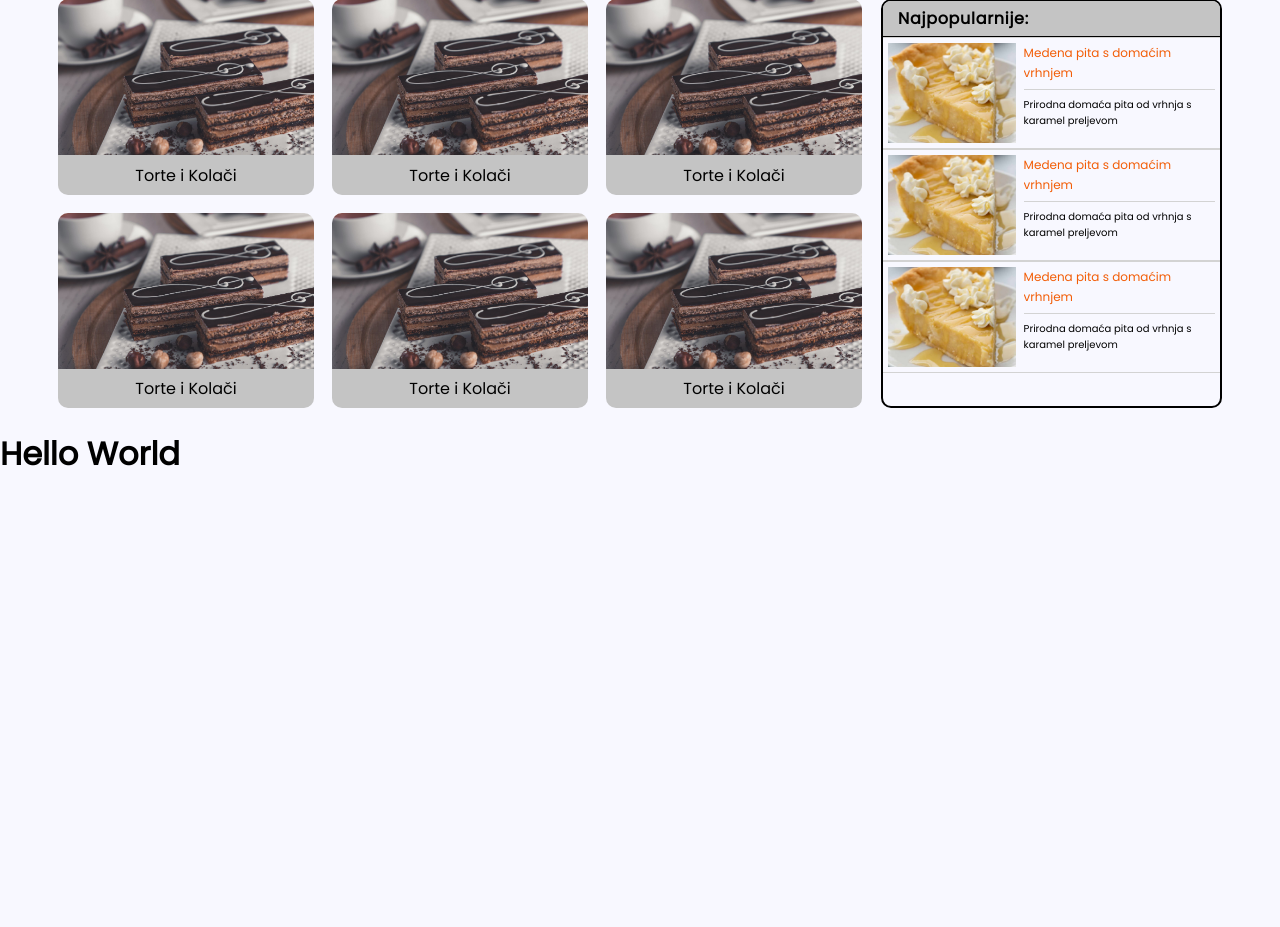
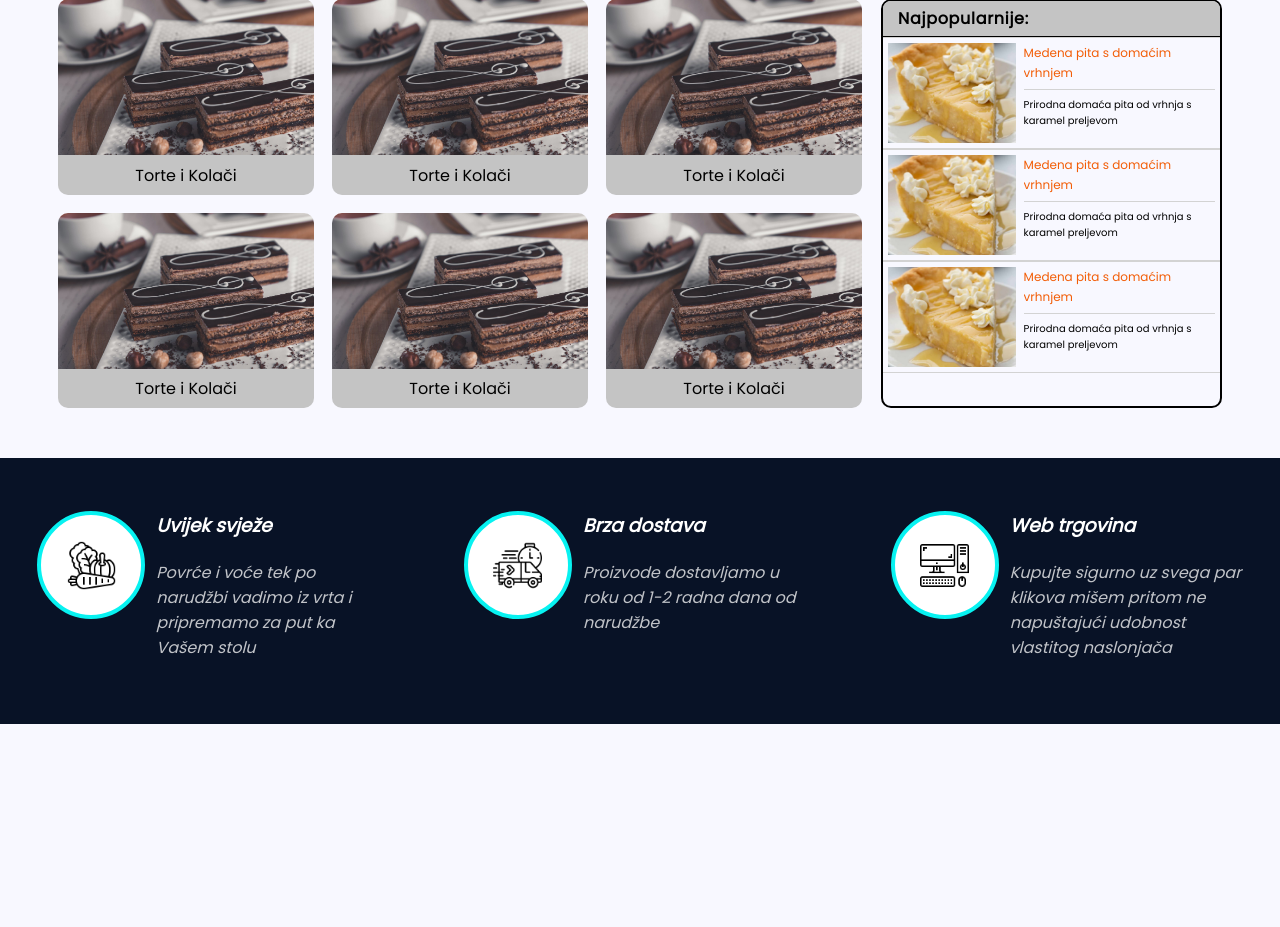
Before and after one commit to MarkoPavich/OPG_Plac, a Django app: page / in a window 1280 px wide. Shown: the part 573-1500 px from the top of the page. Run offline with Django 3.2, Linux system fonts and the light colour scheme.

Commit message:
Completed 'guarantees_banner'

```diff
--- a/OPG_Plac/static/guarantee_banner.css
+++ b/OPG_Plac/static/guarantee_banner.css
@@ -0,0 +1,125 @@
+.guarantee-banner-container{  /* Banner frame */
+	margin-top: 50px;
+	box-sizing: border-box;
+
+	background-color: #081226;
+
+	display: flex;
+	align-items: center;
+	justify-content: center;
+
+	overflow: hidden;
+}
+
+.guarantee-items-box{    /* group items container */
+	display: flex;
+	justify-content: space-around;
+	align-items: center;
+
+	width: 100%;
+	max-width: 1320px;
+}
+
+.guarantee-item-container{   /* individual item container */
+	display: flex;
+}
+
+.guarantee-item-icon-box{   /* Circular icon frame */
+	width: 100px;
+	height: 100px;
+	min-width: 100px;
+	min-height: 100px;
+
+	background-color: white;
+
+	border: solid 4px #07F2F1;
+	border-radius: 50%;
+
+	display: flex;
+	align-items: center;
+	justify-content: center;
+}
+
+.guarantee-item-text-box{
+	margin-left: 11px;
+
+	display: flex;
+	flex-direction: column;
+}
+
+.guarantee-item-text-header h3, .guarantee-item-text-span span{
+	color: white;
+	font-style: italic;
+}
+
+.guarantee-item-text-header h3{
+	margin: 0;
+	margin-bottom: 20px;
+}
+
+.guarantee-item-text-span{
+	opacity: 0.75;
+}
+
+@media(min-width: 700px) and (max-width: 1000px){
+	.guarantee-banner-container{
+		height: 320px;
+	}
+
+	.guarantee-item-container{
+		height: 100%;
+		flex-direction: column;
+		align-items: center;
+
+		padding-top: 80px;
+	}
+
+	.guarantee-items-box{
+		height: 100%;
+	}
+
+	.guarantee-item-text-header h3{
+		text-align: center;
+		width: 100%;
+	}
+
+	.guarantee-item-text-header{
+		margin-top: 10px;
+	}
+
+	.guarantee-item-text-span{
+		text-align: center;
+	}
+}
+
+@media(max-width: 700px){
+	.guarantee-banner-container{
+		height: 520px;
+	}
+
+	.guarantee-items-box{
+		flex-direction: column;
+		height: 100%;
+		margin-left: 20px;
+		margin-right: 20px;
+	}
+
+	.guarantee-item-container{
+		width: 100%;
+		align-items: center;
+	}
+}
+
+@media(min-width: 1000px){
+	.guarantee-item-container{
+		min-height: 160px;
+		max-height: 160px;
+	}
+	.guarantee-banner-container{
+		height: 266px;
+	}
+
+	.guarantee-item-text-box{
+		max-width: 233px;
+	}
+}
--- a/OPG_Plac/templates/components/guarantee_banner.html
+++ b/OPG_Plac/templates/components/guarantee_banner.html
@@ -2,8 +2,57 @@
 
 <div class="guarantee-banner-container">
 
-    <div class="guarantee-item-container">
-        <h1>Hello World</h1>
+    <div class="guarantee-items-box">
+
+        <div class="guarantee-item-container">   <!-- Item unit -->
+
+            <div class="guarantee-item-icon-box">
+                <img src="{% static 'resources/icons/vegetable.png' %}" alt="ico" height:49 width=49>
+            </div>
+
+            <div class="guarantee-item-text-box">
+                <div class="guarantee-item-text-header">
+                    <h3>Uvijek svježe</h3>
+                </div>
+                <div class="guarantee-item-text-span">
+                    <span>Povrće i voće tek po narudžbi vadimo iz vrta i pripremamo za put ka Vašem stolu</span>
+                </div>
+            </div>
+
+        </div>                                      <!-- /Item unit -->
+
+        <div class="guarantee-item-container">   <!-- Item unit -->
+
+            <div class="guarantee-item-icon-box">
+                <img src="{% static 'resources/icons/express-delivery.png' %}" alt="ico" height:49 width=49>
+            </div>
+
+            <div class="guarantee-item-text-box">
+                <div class="guarantee-item-text-header">
+                    <h3>Brza dostava</h3>
+                </div>
+                <div class="guarantee-item-text-span">
+                    <span>Proizvode dostavljamo u roku od 1-2 radna dana od narudžbe</span>
+                </div>
+            </div>
+
+        </div>                                      <!-- /Item unit -->
+
+        <div class="guarantee-item-container">   <!-- Item unit -->
+
+            <div class="guarantee-item-icon-box">
+                <img src="{% static 'resources/icons/desktop-computer.png' %}" alt="ico" height:49 width=49>
+            </div>
+
+            <div class="guarantee-item-text-box">
+                <div class="guarantee-item-text-header">
+                    <h3>Web trgovina</h3>
+                </div>
+                <div class="guarantee-item-text-span">
+                    <span>Kupujte sigurno uz svega par klikova mišem pritom ne napuštajući udobnost vlastitog naslonjača</span>
+                </div>
+            </div>
+
+        </div>                                      <!-- /Item unit -->
     </div>
-
 </div>
```
Also changed, not shown: OPG_Plac/static/resources/icons/desktop-computer.png (added), OPG_Plac/static/resources/icons/express-delivery.png (added), OPG_Plac/static/resources/icons/vegetable.png (added).
